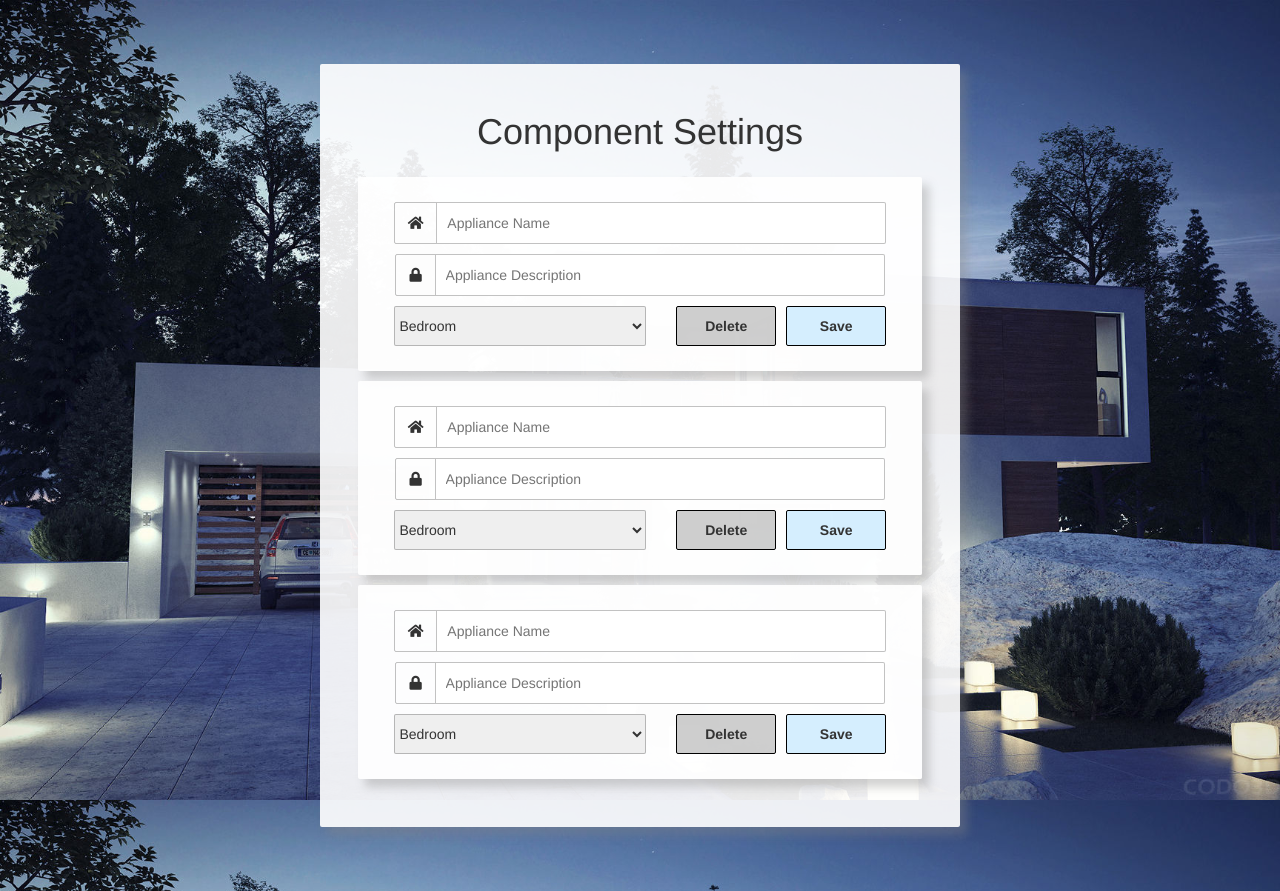
After one commit to gwalker97/CSI-4999, a PHP site: page /component-settings.html in a window 1280 px wide. The commit adds this page. Run offline with PHP 8.4, Linux system fonts and the light colour scheme; some libraries are stand-ins or nearby versions.

Commit message:
Styling changes and new features
Changed styling for index and login. Added features on index. Added two new settings pages.

```diff
--- a/Website/CSS/main.css
+++ b/Website/CSS/main.css
@@ -37,14 +37,21 @@ body {
 
 h1 {
     letter-spacing: 10px;
-    text-shadow: 2px 2px steelblue;
     margin-top: 10px;
+}
+
+.h1-login {
+    text-shadow: 2px 2px #4682b461;
+    font-size: 80px;
 }
 
 h4 {
     letter-spacing: 5px;
-    text-shadow: 1px 1px steelblue;
     margin-bottom: 20px;
+}
+
+.h4-login {
+    text-shadow: 1px 1px #4682b461;
 }
 
 /*login styling*/
@@ -70,10 +77,6 @@ h4 {
     text-align: center;
 }
 
-.login-button {
-    margin-top: 10px;
-}
-
 .btn-login {
     border-radius: 2px;
     padding: 10px;
@@ -82,6 +85,7 @@ h4 {
     border: 1px solid black;
     font-weight: bold;
     width: 90%;
+    margin-top: 10px;
 }
 
 .input-login {
@@ -89,12 +93,12 @@ h4 {
     border-bottom-right-radius: 2px;
     padding: 10px;
     margin: 5px 0;
-    border: 1px solid black;
+    border: 1px solid #0000003d;
     width: 86%;
 }
 
 .fa-login {
-    border: 1px solid black;
+    border: 1px solid #0000003d;
     border-top-left-radius: 2px;
     border-bottom-left-radius: 2px;
     padding: 13px;
@@ -103,6 +107,14 @@ h4 {
 
 
 /*main page styling*/
+
+.h1-main-page {
+    margin-bottom: 25px;
+}
+
+.h4-devices {
+    display: inline-block;
+}
 
 .p-component-main {
     font-weight: bold;
@@ -113,21 +125,22 @@ h4 {
     margin: 0;
 }
 
-.h4-devices {
-    display: inline-block;
-}
-
 .btn-sign-out {
     font-size: 20px;
     float: right;
+    color: #808080c9;
     background-color: #ffffff00;
     border: none;
     margin-right: 4%;
     margin-top: 15px;
 }
 
+.btn-cog {
+    margin-right: 5px;
+}
+
 .main-page-container {
-    background-color: #ffffffe8;
+    background-color: #fffffff5;
     margin: 25px auto;
     margin-top: 7%;
     padding: 5%;
@@ -162,15 +175,151 @@ h4 {
     border-radius: 2px;
     padding: 5px;
     width: 50px;
-    background-color: #31708f66;
+/*    background-color: #31708f66;*/
     border: 1px solid black;
     font-weight: bold;
+    height: 40px;
+    margin-bottom: 3px;
 }
 
 .btn-new-component {
     display: inline-block;
     border-radius: 100%;
-    background-color: #31708f66;
+    background-color: #c6e9ffb5;
     border: 1px solid black;
     font-weight: bold;
+    margin-right: 20px;
 }
+
+.btn-on {
+    background-color: #c6e9ffb5;
+}
+
+.btn-off {
+    background-color: #80808063;
+}
+
+.selects {
+    height: 28px;
+    margin: 0 5px;
+}
+
+
+/*component settings*/
+
+.h1-settings {
+    letter-spacing: 0;
+    margin-bottom: 25px;
+}
+
+.component-settings-form-container {
+    text-align: center;
+    background-color: #ffffffe8;
+    margin: 5% auto;
+    padding: 3%;
+    width: 50%;
+    border-radius: 2px;
+    box-shadow: 7px 8px 10px 0px #8888885e;
+}
+
+.component-settings-card {
+    padding: 20px;
+    background-color: #ffffffe8;
+    border-radius: 2px;
+    box-shadow: 7px 8px 10px 0px #8888885e;
+    margin-bottom: 10px;
+}
+
+.select-house {
+    margin: 10px auto;
+    font-size: 36px;
+    font-weight: bold;
+    letter-spacing: 10px;
+    border: none;
+    background: none;
+}
+
+.select-rooms {
+    border-radius: 2px;
+    height: 40px;
+    width: 50%;
+    margin: 5px 0;
+    border: 1px solid #0000003d;
+    margin-left: -20px;
+}
+
+.float-left {
+    float: left;
+}
+
+.float-right {
+    float: right;
+}
+
+.btn-setting-option {
+    width: 100px;
+    margin: 5px;
+}
+
+.btn-save-appliance {
+    background-color: #c6e9ffb5;
+}
+
+.btn-cancel {
+    background-color: #80808063;
+}
+
+.special-row {
+    padding: 0 2%;
+}
+
+/*house-settings*/
+
+.house-settings-form-container {
+
+}
+
+.input-settings {
+    padding: 10px;
+    margin: 5px 0;
+    border: 1px solid #0000003d;
+    width: 70%;
+}
+
+.fa-settings-add-room {
+    border: 1px solid #0000003d;
+    padding: 13px;
+    width: 40px;
+    margin-left: -5px;
+}
+
+.fa-settings-remove-room {
+    border: 1px solid #0000003d;
+    border-top-right-radius: 2px;
+    border-bottom-right-radius: 2px;
+    padding: 13px;
+    width: 40px;
+    margin-left: -5px;
+}
+
+.btn-save-house {
+    border-radius: 2px;
+    padding: 10px;
+    width: 100%;
+    background-color: #c6e9ffb5;
+    border: 1px solid black;
+    font-weight: bold;
+    width: 90%;
+    margin-top: 10px;
+}
+
+.btn-delete-house {
+    border-radius: 2px;
+    padding: 10px;
+    width: 100%;
+    background-color: #80808063;
+    border: 1px solid black;
+    font-weight: bold;
+    width: 90%;
+    margin-top: 10px;
+}
--- /dev/null
+++ b/Website/component-settings.html
@@ -0,0 +1,78 @@
+<!DOCTYPE html>
+<html>
+    <head>
+        <title>HARP Login</title>
+        <script src="https://maxcdn.bootstrapcdn.com/bootstrap/3.3.7/js/bootstrap.min.js" integrity="sha384-Tc5IQib027qvyjSMfHjOMaLkfuWVxZxUPnCJA7l2mCWNIpG9mGCD8wGNIcPD7Txa" crossorigin="anonymous"></script>
+		<link rel="stylesheet" href="https://maxcdn.bootstrapcdn.com/bootstrap/3.3.7/css/bootstrap.min.css" integrity="sha384-BVYiiSIFeK1dGmJRAkycuHAHRg32OmUcww7on3RYdg4Va+PmSTsz/K68vbdEjh4u" crossorigin="anonymous">
+        <link rel="stylesheet" href="https://use.fontawesome.com/releases/v5.3.1/css/all.css" integrity="sha384-mzrmE5qonljUremFsqc01SB46JvROS7bZs3IO2EmfFsd15uHvIt+Y8vEf7N7fWAU" crossorigin="anonymous">
+        <link href="CSS/main.css" type="text/css" rel="stylesheet">
+        <meta name="viewport" content="width=device-width, initial-scale=1">
+    </head>
+    <body class="login-body">
+        <div class="component-settings-form-container">
+            <form>
+                <h1 class="text-center h1-settings">Component Settings</h1>
+
+                <div class="component-settings-card">
+                    <div class="">
+                        <i class="fa fa-home fa-login"></i>
+                        <input type="text" placeholder="Appliance Name" class="input-login">
+                    </div>
+                    <div class="">
+                        <i class="fa fa-lock fa-login"></i>
+                        <input type="text" placeholder="Appliance Description" class="input-login">
+                    </div>
+                    <div class="special-row">
+                        <select class="select-rooms">
+                            <option value="saab">Bedroom</option>
+                            <option value="mercedes">Living Room</option>
+                            <option value="audi">Front Room</option>
+                        </select>
+                        <button class="btn-component-switch btn-setting-option btn-save-appliance">Save</button>
+                        <button class="btn-component-switch btn-setting-option btn-cancel">Delete</button>
+                    </div>
+                </div>
+
+                <div class="component-settings-card">
+                    <div class="">
+                        <i class="fa fa-home fa-login"></i>
+                        <input type="text" placeholder="Appliance Name" class="input-login">
+                    </div>
+                    <div class="">
+                        <i class="fa fa-lock fa-login"></i>
+                        <input type="text" placeholder="Appliance Description" class="input-login">
+                    </div>
+                    <div class="special-row">
+                        <select class="select-rooms">
+                            <option value="saab">Bedroom</option>
+                            <option value="mercedes">Living Room</option>
+                            <option value="audi">Front Room</option>
+                        </select>
+                        <button class="btn-component-switch btn-setting-option btn-save-appliance">Save</button>
+                        <button class="btn-component-switch btn-setting-option btn-cancel">Delete</button>
+                    </div>
+                </div>
+
+                <div class="component-settings-card">
+                    <div class="">
+                        <i class="fa fa-home fa-login"></i>
+                        <input type="text" placeholder="Appliance Name" class="input-login">
+                    </div>
+                    <div class="">
+                        <i class="fa fa-lock fa-login"></i>
+                        <input type="text" placeholder="Appliance Description" class="input-login">
+                    </div>
+                    <div class="special-row">
+                        <select class="select-rooms">
+                            <option value="saab">Bedroom</option>
+                            <option value="mercedes">Living Room</option>
+                            <option value="audi">Front Room</option>
+                        </select>
+                        <button class="btn-component-switch btn-setting-option btn-save-appliance">Save</button>
+                        <button class="btn-component-switch btn-setting-option btn-cancel">Delete</button>
+                    </div>
+                </div>
+            </form>
+        </div>
+    </body>
+</html>
```
Also changed, not shown: Website/house-settings.html (added, +46 -0 lines), Website/index.html (+57 -34 lines), Website/login.html (+3 -5 lines).
